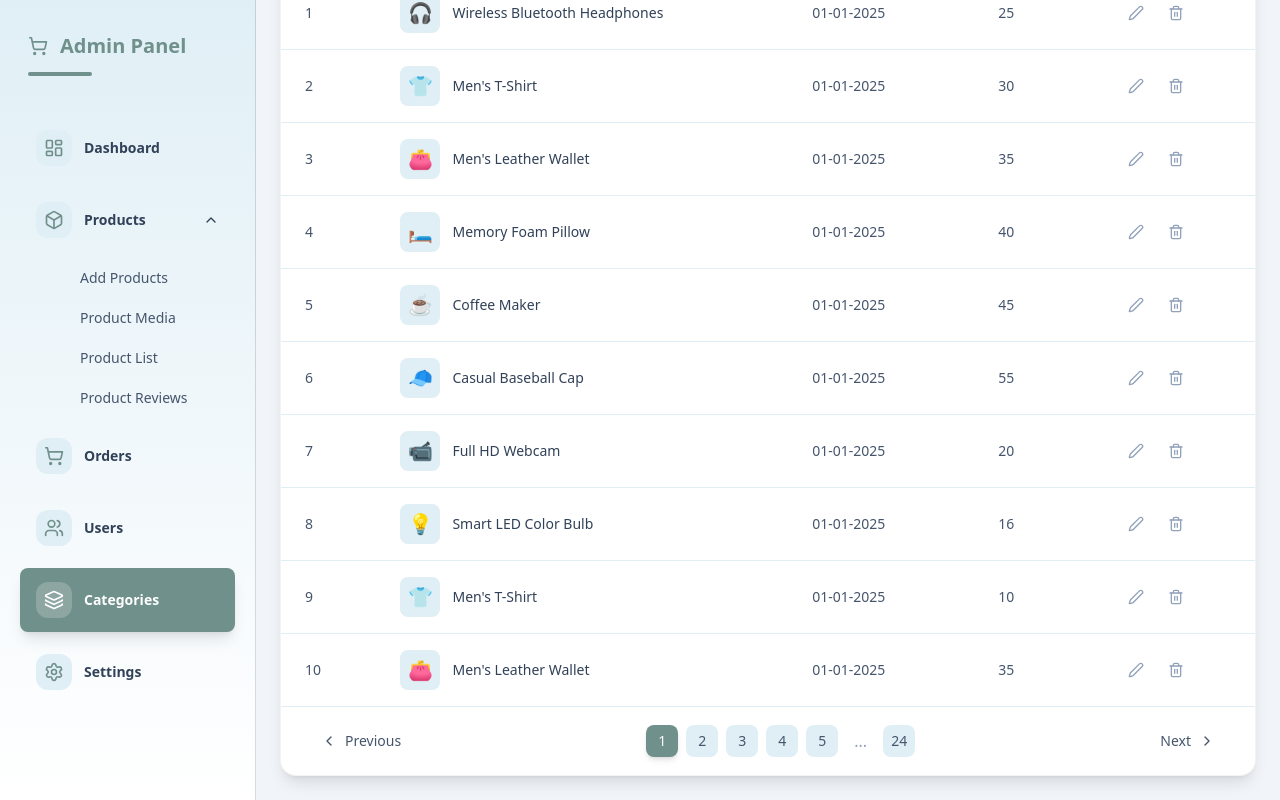
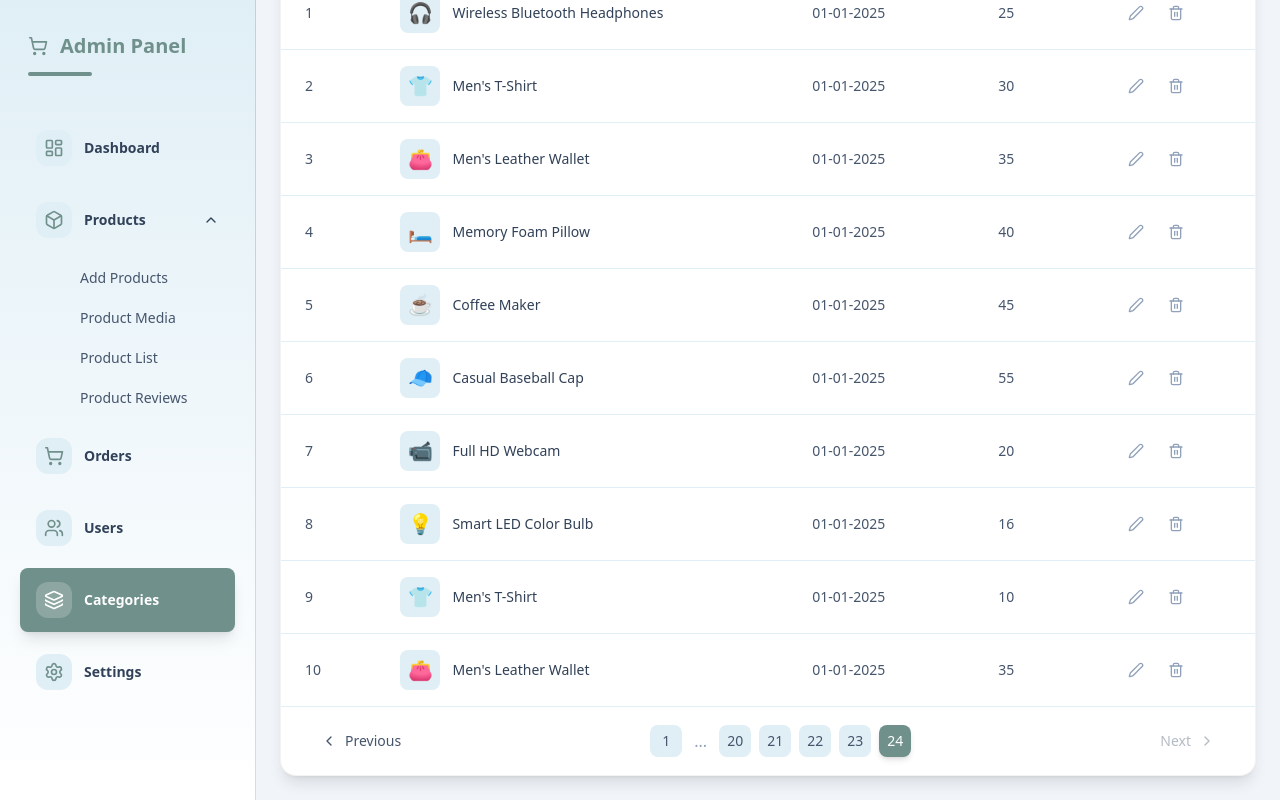
Before and after one commit to reyaayah/ecommerce-frontend, a Next.js app: page /admin/categories in a window 1280 px wide. Both pictures are taken after a click on the button "24". Built offline with nearby package versions, Linux system fonts and the light colour scheme.

Commit message:
Made reusable pagination

```diff
--- a/app/admin/categories/page.tsx
+++ b/app/admin/categories/page.tsx
@@ -16,6 +16,7 @@ import Image from "next/image"
 import PrimaryButton from "@/components/buttons/primaryButton"
 import { useRouter } from "next/navigation"
 import PageHeader from "@/components/ui/PageHeader"
+import Pagination from "@/components/ui/Pagination.tsx"
 
 // Category data
 const categories = [
@@ -51,6 +52,7 @@ export default function CategoriesPage() {
     const router = useRouter()
     const categoryScrollRef = useRef<HTMLDivElement | null>(null)
 
+    const [page, setPage] = useState<number>(1)
     const scrollCategories = () => {
         if (!categoryScrollRef.current) return
 
@@ -231,36 +233,12 @@ export default function CategoriesPage() {
                     </tbody>
                 </table>
 
-                {/* Pagination */}
-                <div className="flex items-center justify-between px-6 py-4 border-t border-[#E0EFF6]">
-                    <button className="flex items-center gap-2 px-4 py-2 text-sm font-medium text-slate-600 hover:text-[#70908B] transition-colors">
-                        <ChevronRight size={16} className="rotate-180" />
-                        Previous
-                    </button>
+                <Pagination
+                    currentPage={page}
+                    totalPages={24}
+                    onPageChange={setPage}
+                />
 
-                    <div className="flex items-center gap-2">
-                        {[1, 2, 3, 4, 5].map((page) => (
-                            <button
-                                key={page}
-                                className={`w-8 h-8 rounded-lg text-sm font-medium transition-colors ${page === 1
-                                    ? "bg-[#70908B] text-white shadow-md"
-                                    : "bg-[#E0EFF6] text-slate-600 hover:bg-[#70908B] hover:text-white"
-                                    }`}
-                            >
-                                {page}
-                            </button>
-                        ))}
-                        <span className="px-2 text-slate-400">...</span>
-                        <button className="w-8 h-8 rounded-lg text-sm font-medium bg-[#E0EFF6] text-slate-600 hover:bg-[#70908B] hover:text-white transition-colors">
-                            24
-                        </button>
-                    </div>
-
-                    <button className="flex items-center gap-2 px-4 py-2 text-sm font-medium text-slate-600 hover:text-[#70908B] transition-colors">
-                        Next
-                        <ChevronRight size={16} />
-                    </button>
-                </div>
             </div>
         </div >
     )
--- /dev/null
+++ b/components/ui/Pagination.tsx.tsx
@@ -0,0 +1,110 @@
+import { ChevronRight } from "lucide-react"
+
+interface PaginationProps {
+  currentPage: number
+  totalPages: number
+  maxVisiblePages?: number
+  onPageChange: (page: number) => void
+}
+
+const Pagination = ({
+  currentPage,
+  totalPages,
+  onPageChange,
+  maxVisiblePages = 5,
+}: PaginationProps) => {
+  const getPages = (): number[] => {
+    const pages: number[] = []
+    const half = Math.floor(maxVisiblePages / 2)
+
+    let start = Math.max(1, currentPage - half)
+    let end = Math.min(totalPages, start + maxVisiblePages - 1)
+
+    if (end - start < maxVisiblePages - 1) {
+      start = Math.max(1, end - maxVisiblePages + 1)
+    }
+
+    for (let i = start; i <= end; i++) {
+      pages.push(i)
+    }
+
+    return pages
+  }
+
+  const pages = getPages()
+
+  return (
+    <div className="flex items-center justify-between px-6 py-4 border-t border-[#E0EFF6]">
+      {/* Previous */}
+      <button
+        disabled={currentPage === 1}
+        onClick={() => onPageChange(currentPage - 1)}
+        className="flex items-center gap-2 px-4 py-2 text-sm font-medium text-slate-600 hover:text-[#70908B] disabled:opacity-40 disabled:cursor-not-allowed transition-colors"
+      >
+        <ChevronRight size={16} className="rotate-180" />
+        Previous
+      </button>
+
+      {/* Pages */}
+      <div className="flex items-center gap-2">
+        {pages[0] > 1 && (
+          <>
+            <PageButton page={1} active={false} onClick={onPageChange} />
+            <span className="px-1 text-slate-400">...</span>
+          </>
+        )}
+
+        {pages.map((page) => (
+          <PageButton
+            key={page}
+            page={page}
+            active={page === currentPage}
+            onClick={onPageChange}
+          />
+        ))}
+
+        {pages[pages.length - 1] < totalPages && (
+          <>
+            <span className="px-1 text-slate-400">...</span>
+            <PageButton
+              page={totalPages}
+              active={false}
+              onClick={onPageChange}
+            />
+          </>
+        )}
+      </div>
+
+      {/* Next */}
+      <button
+        disabled={currentPage === totalPages}
+        onClick={() => onPageChange(currentPage + 1)}
+        className="flex items-center gap-2 px-4 py-2 text-sm font-medium text-slate-600 hover:text-[#70908B] disabled:opacity-40 disabled:cursor-not-allowed transition-colors"
+      >
+        Next
+        <ChevronRight size={16} />
+      </button>
+    </div>
+  )
+}
+
+export default Pagination
+interface PageButtonProps {
+  page: number
+  active: boolean
+  onClick: (page: number) => void
+}
+
+const PageButton = ({ page, active, onClick }: PageButtonProps) => {
+  return (
+    <button
+      onClick={() => onClick(page)}
+      className={`w-8 h-8 rounded-lg text-sm font-medium transition-colors ${active
+          ? "bg-[#70908B] text-white shadow-md"
+          : "bg-[#E0EFF6] text-slate-600 hover:bg-[#70908B] hover:text-white"
+        }`}
+    >
+      {page}
+    </button>
+  )
+}
```
